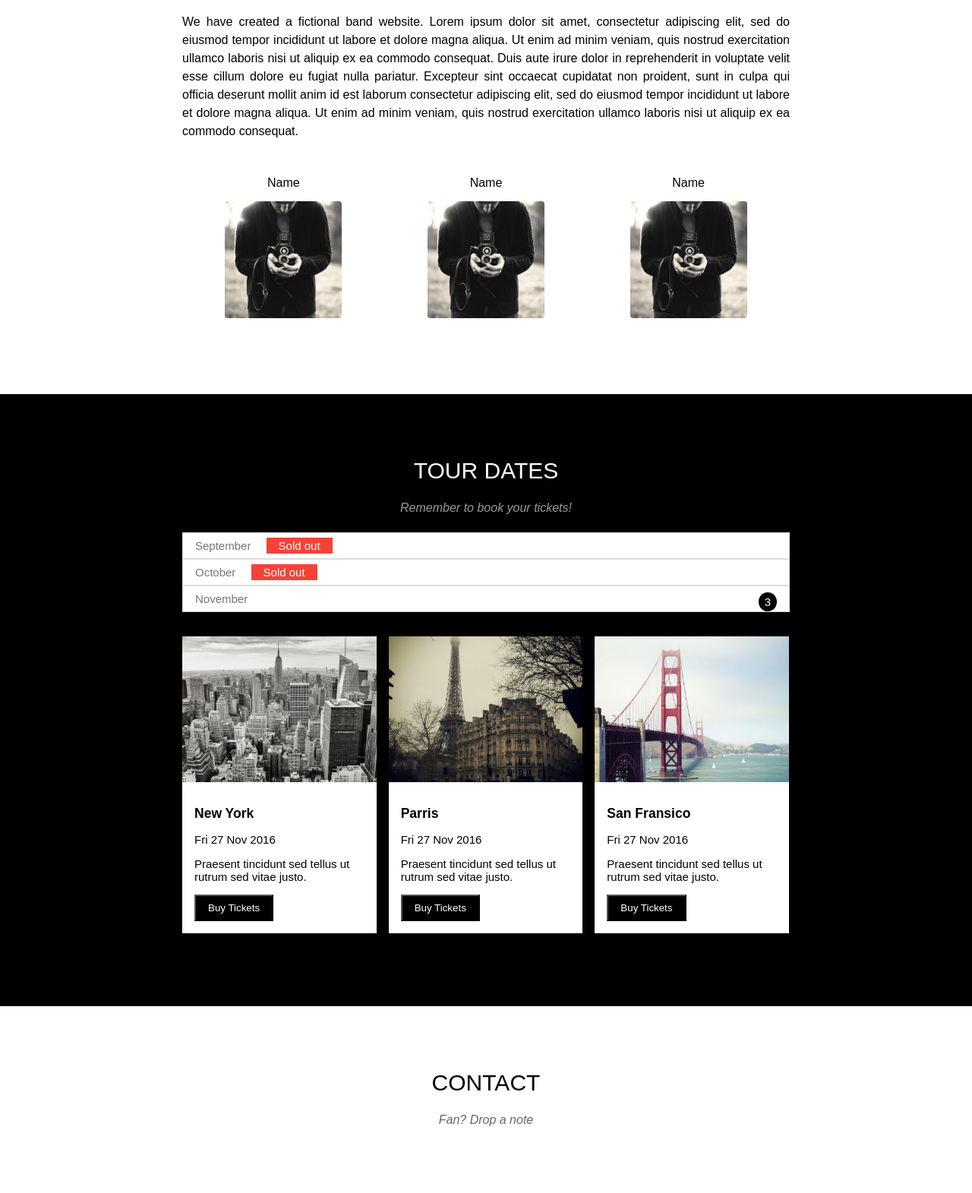
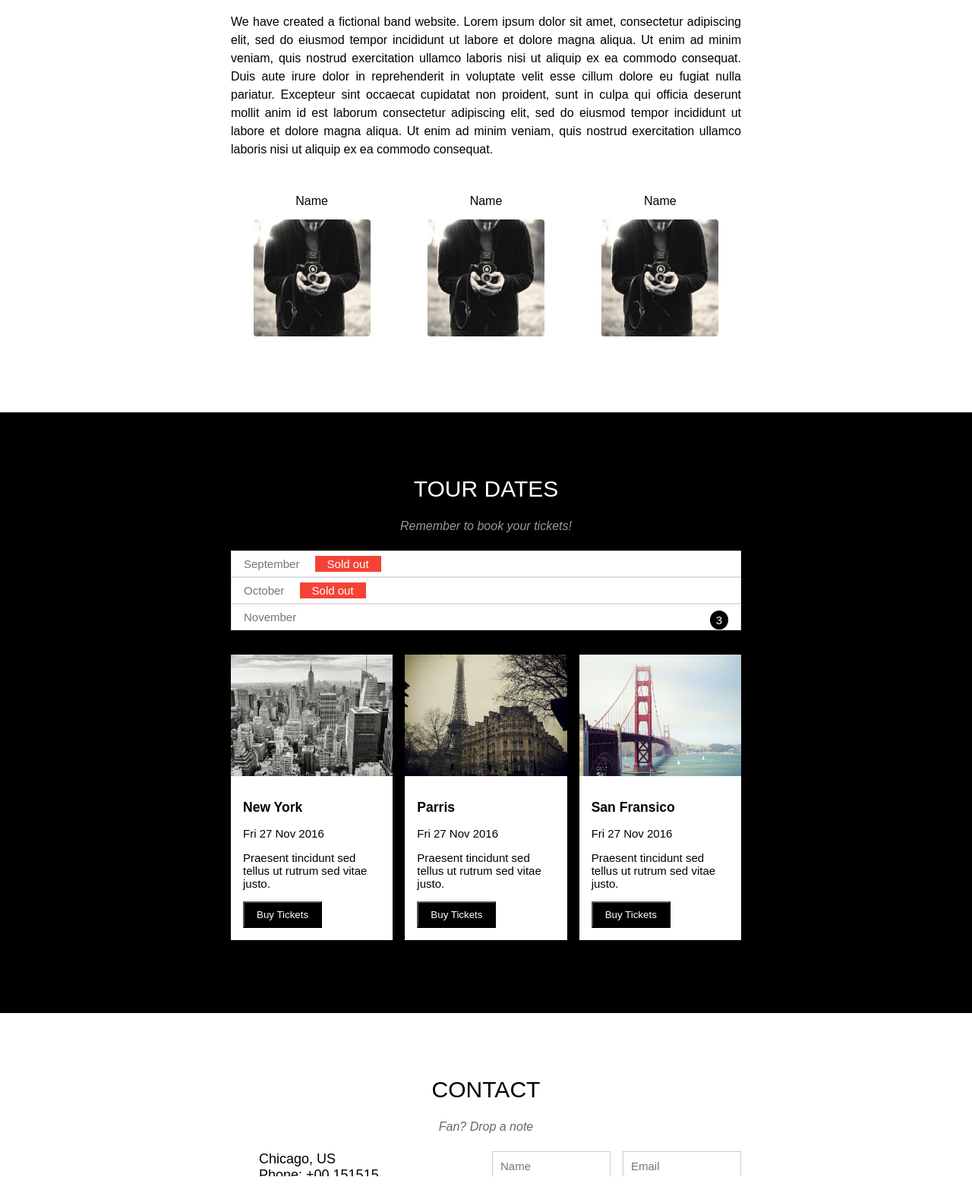
Before and after one commit to Tri144/LandingPage_TheBand, a plain HTML site: page LandingPage_TheBand/index2.html in a window 1280 px wide and 2400 px high. Shown: the part 851-2422 px from the top of the page at 76% size. After the commit the page ends 2400 px from the top, so only its background shows below. Drawn offline with nearby package versions, Linux system fonts and the light colour scheme.

Commit message:
update code

```diff
--- a/LandingPage_TheBand/index2.html
+++ b/LandingPage_TheBand/index2.html
@@ -63,19 +63,20 @@
                 ullamco laboris nisi ut aliquip ex ea
                 commodo consequat.
             </p>
-            <div class="image-section">
-                <div class="image">
+            <div class="row image-section">
+                <div class="col col_third image">
                     <p>Name</p>
                     <img src="./images/bandmember.jpg" alt="">
                 </div>
-                <div class="image">
+                <div class="col col_third image">
                     <p>Name</p>
                     <img src="./images/bandmember.jpg" alt="">
                 </div>
-                <div class="image">
+                <div class="col col_third image">
                     <p>Name</p>
                     <img src="./images/bandmember.jpg" alt="">
                 </div>
+                <div class="clear"></div>
             </div>
         </div>
         <div class="tourdates">
@@ -87,8 +88,8 @@
                     <li>October <span class="Sold-out">Sold out</span></li>
                     <li>November <span class="in">3</span></li>
                 </ul>
-                <div class="places-list">
-                    <div class="place-item">
+                <div class="row places-list">
+                    <div class="col col_third">
                         <img src="./images/newyork.jpg" alt="">
                         <div class="place-body">
                             <h3 class="place-heading">
@@ -99,7 +100,7 @@
                             <button class="button-tickets">Buy Tickets</button>
                         </div>
                     </div>
-                    <div class="place-item">
+                    <div class="col col_third">
                         <img src="./images/paris.jpg" alt="">
                         <div class="place-body">
                             <h3 class="place-heading">
@@ -111,7 +112,7 @@
                         </div>
 
                     </div>
-                    <div class="place-item">
+                    <div class="col col_third">
                         <img src="./images/sanfran.jpg" alt="">
                         <div class="place-body">
 
@@ -131,6 +132,53 @@
     <div class="content-section">
         <h2 class="section-heading">CONTACT</h2>
         <p class="section-sub-heading">Fan? Drop a note</p>
+        <div class="row">
+            <div class="col col_two col_ information">
+                <p><i class="ti-location-pin info"></i>
+                Chicago, US</p>
+                <p><i class="ti-mobile info"></i>
+                    Phone: +00 151515</p>
+                <p><i class="ti-email info"ti-email></i>
+                    Email: mail@mail.com</p>
+            </div>
+            <div class="col col_two">
+                <form action="">
+                    <div class="row">
+                            <div class="col col_two">
+                                <input type="text" placeholder="Name"
+                                class="a">
+                            </div>
+                            <div class="col col_two ">
+                                <input type="text" placeholder="Email"
+                                class="a">
+                            </div>
+                        <div class="clear"></div>
+                    </div>
+                    <div class="row">
+                        <div class="col col_full">
+                            <input type="text" placeholder="Message"
+                            class="form-content">
+                        </div>
+                    </div>
+                    <div class="row">
+                        <div class="col col_full ">
+                            <input type="submit" value="Send" class="button">
+                        </div>
+                    </div>
+                </form>
+            </div>
+            <div class="clear"></div>
+        </div>
+    </div>
+    <div class="section-picture">
+        <img src="./images/map.jpg" alt="" width="100%">
+    </div>
+    <div class="footer">
+        <i class="ti-facebook"></i>
+        <i class="ti-instagram"></i>
+        <i class="ti-linkedin"></i>
+        <i class="ti-twitter"></i>
+        <p>Powered by <a href="">w3.css</a></p>
     </div>
 </body>
 </html>
--- a/LandingPage_TheBand/style2.css
+++ b/LandingPage_TheBand/style2.css
@@ -1,13 +1,43 @@
 * {
     margin: 0;
     padding: 0;
+    box-sizing: border-box;
 }
 html {
     font-family: Arial, Helvetica, sans-serif;
+
+}
+html,body
+{
+    width: 100%;
+    height: 100%;
+    margin: 0px;
+    padding: 0px;
+    overflow-x: hidden;
 }
 .clear {
     clear: both;
 }
+/* Common */
+.row {
+    margin-left: -8px;
+    margin-right: -8px;
+}
+.col {
+    float: left;
+    padding-left: 8px;
+    padding-right: 8px;
+}
+.col_full {
+    width: 100%;
+}
+.col_two {
+    width: 50%;
+}
+.col_third {
+    width: 33.3333333%;
+}
+/* main */
 .header{
     background-color: #000;
     height: 46px;
@@ -116,15 +146,8 @@ html {
     text-align: justify;
     line-height: 1.5;
 }
-.image-section {
-    display: flex;
-}
 .image {
-    display: block;
-    width: 255px;
     padding: 32px 0;
-    width: calc(100%/3);
-    float: flex;
     text-align: center;
 }
 .image p {
@@ -167,16 +190,11 @@ html {
 }
 /* Code buy tickets */
 .places-list {
-    margin: 32px -8px 0 -8px;
+    margin-top: 32px;
     padding-bottom: 32px;
 
 }
-.place-item {
-    float: left;
-    width: 31.33333333333%;
-    padding: 0 8px;
-}
-.place-item img {
+.places-list img {
     width: 100%;
     display: block;
 }
@@ -196,3 +214,38 @@ html {
     padding: 8px 16px;
     color: #fff
 }
+
+/* Contact */
+.information {
+    font-size: 18px;
+}
+.info {
+    width: 32px;
+    display: inline-block;
+}
+.form-content {
+    font-size: 15px;
+    padding: 10px 10px;
+    border: 1px solid #ccc;
+    margin-top: 8px;
+    width: 100%;
+}
+.button {
+    float: right;
+    font-size: 15px;
+    padding: 8px 16px;
+    margin-top: 8px;
+}
+
+.a {
+    width: 100%;
+    font-size: 15px;
+    padding: 10px 10px;
+    border: 1px solid #ccc;
+
+}
+
+.footer {
+    text-align: center;
+    padding: 64px 16px;
+}
```
